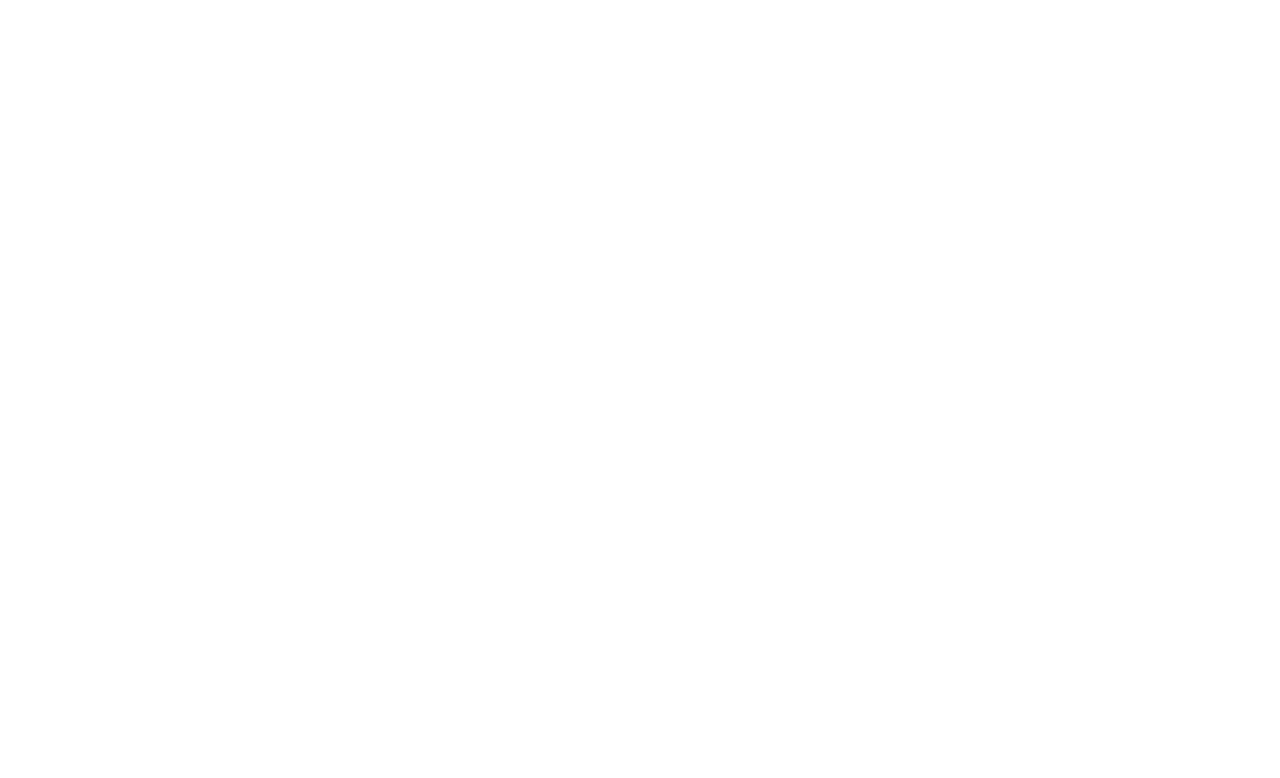
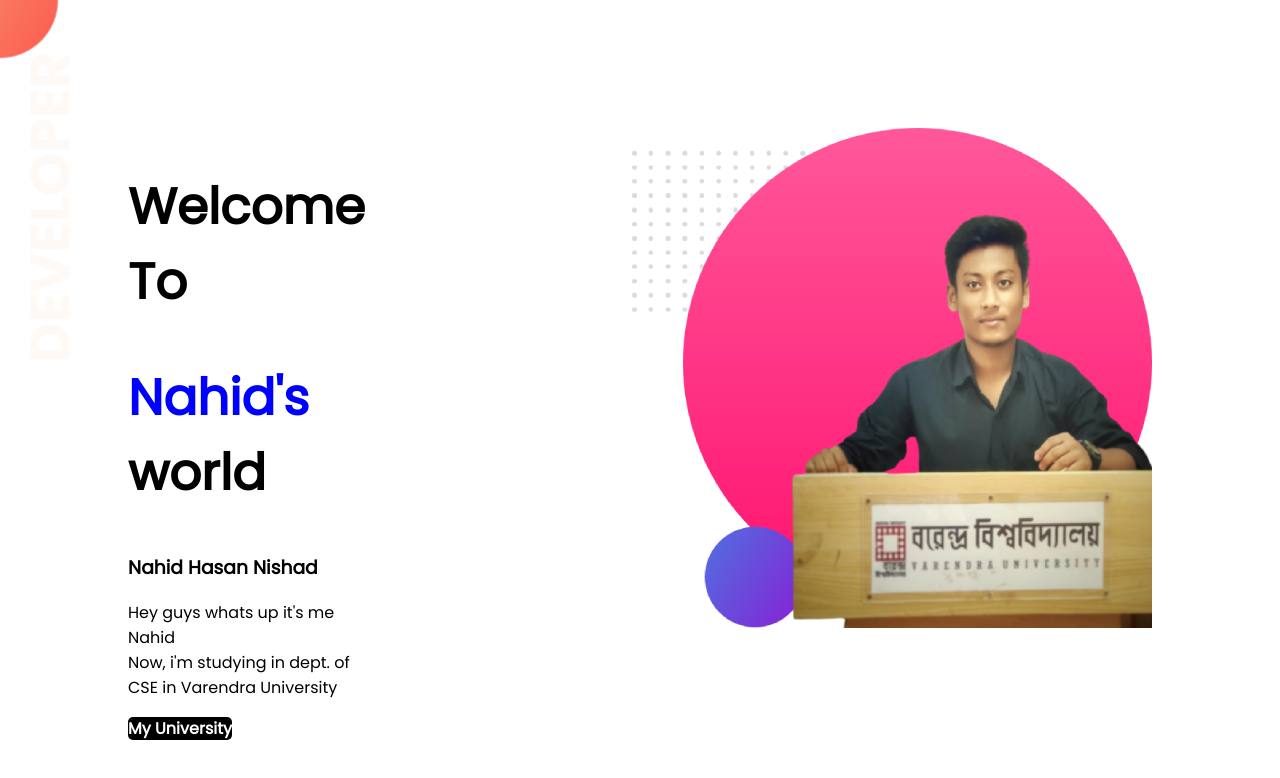
Before and after one commit to nahid-dntgiveup/Mydeveloperprotfolio, a plain HTML site: page index.html in a window 1280 px wide. Drawn offline with Linux system fonts and the light colour scheme.

Commit message:
top banner

```diff
--- a/index.html
+++ b/index.html
@@ -5,9 +5,27 @@
     <meta http-equiv="X-UA-Compatible" content="IE=edge">
     <meta name="viewport" content="width=device-width, initial-scale=1.0">
     <title>Nahid's Portflio</title>
+    <link rel="preconnect" href="https://fonts.googleapis.com">
+    <link rel="preconnect" href="https://fonts.gstatic.com" crossorigin>
+    <link href="https://fonts.googleapis.com/css2?family=Poppins&display=swap" rel="stylesheet">
     <link rel="stylesheet" href="style.css">
 </head>
 <body>
+    <section class="top-banner">
+        <div class="half-width">
+            <h1> Welcome To </h1>
+            <h1> <span class="Blue-color">Nahid's</span> world</h1>
+            <h3>Nahid Hasan Nishad </h3>
+            <p> Hey guys whats up it's me Nahid <br>
+                Now, i'm studying in dept. of CSE in Varendra University
+
+            </p>
+            <a class="link-button" target="_blank" href="https://vu.edu.bd/">My University</a>
+        </div>
+        <div class="half-width">
+           <img src="showOff/0101.png" alt="">
+        </div>
+    </section>
 
 </body>
 </html>
--- a/style.css
+++ b/style.css
@@ -0,0 +1,32 @@
+body{
+    font-family: 'Poppins', sans-serif;
+    margin: 0%;
+}
+h1{
+    font-size: 50px;
+}
+.Blue-color{
+    color: blue;
+}
+section{
+    display: flex;
+}
+.half-width{
+    width: 50%;
+   padding: 10%;
+}
+half-width img{
+    width: 80%;
+}
+.link-button{
+    text-decoration: none;
+    background-color: black;
+    border-radius: 5px;
+    background-image: linear-gradient(blue to black) ;
+    color: white;
+    font-weight: 700;
+}
+.top-banner{
+    background-image: url(images/top-banner.png);
+    background-repeat: no-repeat;
+}
```
Also changed, not shown: images/dream-bg.png (added), images/exp-bg.png (added), images/jhankar.png (added), images/jhankar2.png (added), images/my-bg.png (added), images/my-bg2.png (added), images/top-banner.png (added), showOff/0101.png (added), showOff/charukola.png (added), showOff/talaimari light.png (added), showOff/tiger.png (added), showOff/varendra desk.jpeg (added).
